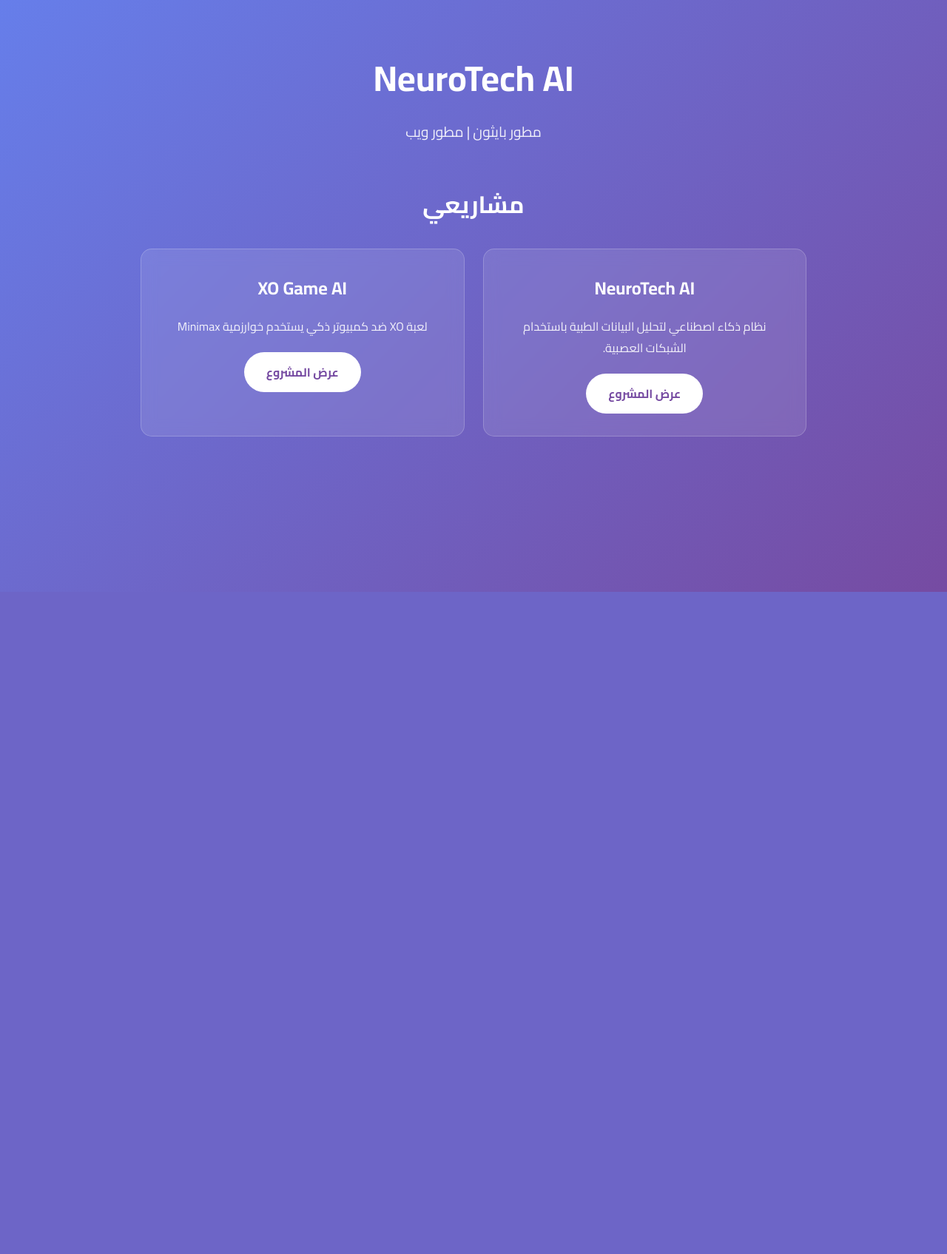
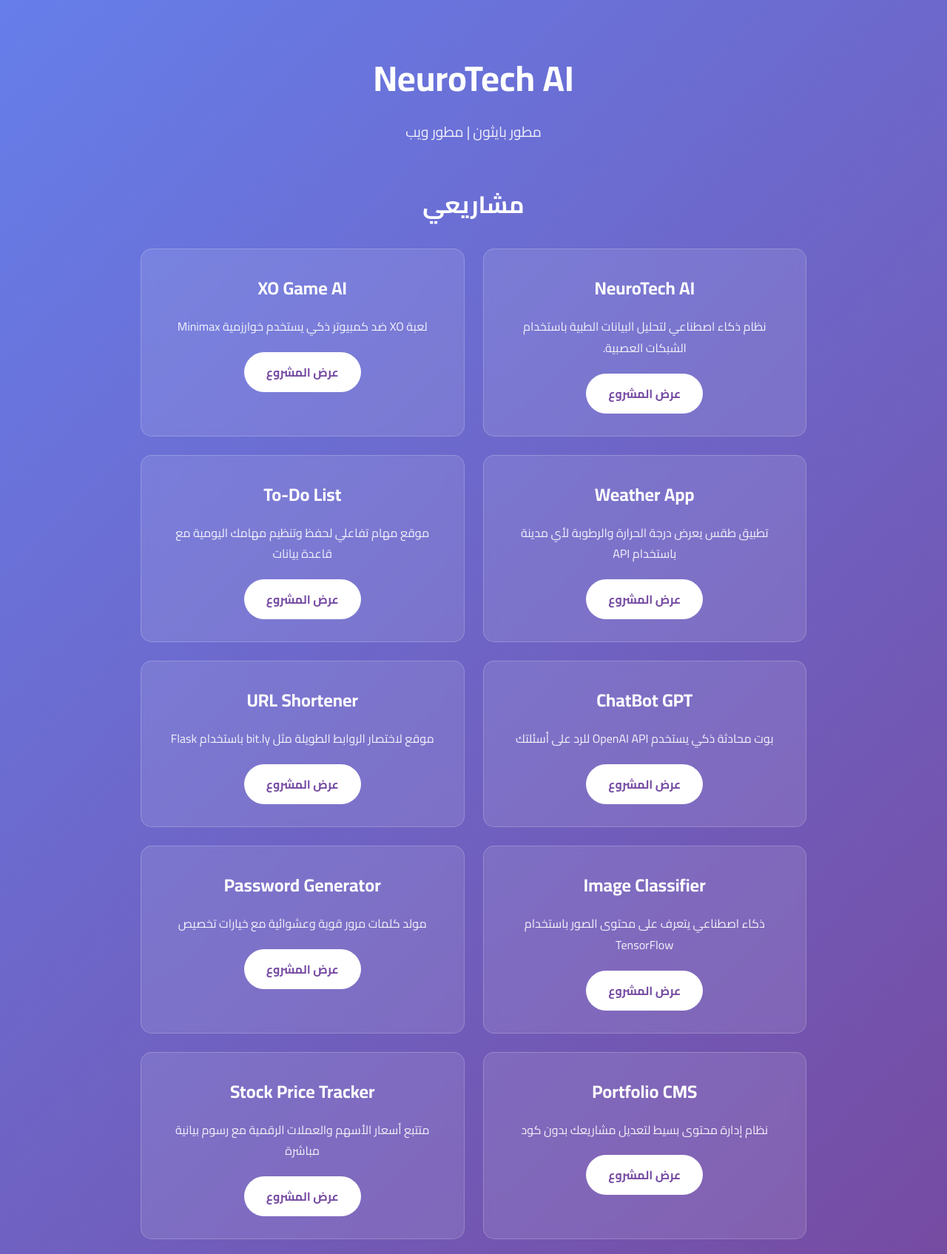
Before and after one commit to v2i9n/flask-website, a Flask app: page / in a window 1280 px wide. Shown: the whole page at 74% size. Before the commit the page ends 800 px from the top, so only its background shows below. Run offline with Flask 3, Linux system fonts and the light colour scheme.

Commit message:
update app.py with 10 projects

```diff
--- a/app.py
+++ b/app.py
@@ -6,10 +6,49 @@ app = Flask(__name__)
 def home():
     return render_template('index.html')
 
+@app.route('/project/<name>')
+def project(name):
+    return render_template('project.html', project_name=name)
+
 @app.route('/project/neurotech')
-def neurotech():
-    return "<h1 style='text-align:center; margin-top:100px; font-family:sans-serif'>NeuroTech AI<br><br>قريباً 🚀</h1>"
+def project_neurotech():
+    return render_template('project.html', project_name='NeuroTech AI')
 
 @app.route('/project/xo')
-def xo():
-    return "<h1 style='text-align:center; margin-top:100px; font-family:sans-serif'>XO Game AI<br><br>قريباً 🚀</h1>"
+def project_xo():
+    return render_template('project.html', project_name='XO Game AI')
+
+@app.route('/project/weather')
+def project_weather():
+    return render_template('project.html', project_name='Weather App')
+
+@app.route('/project/todo')
+def project_todo():
+    return render_template('project.html', project_name='To-Do List')
+
+@app.route('/project/chatbot')
+def project_chatbot():
+    return render_template('project.html', project_name='ChatBot GPT')
+
+@app.route('/project/shortener')
+def project_shortener():
+    return render_template('project.html', project_name='URL Shortener')
+
+@app.route('/project/classifier')
+def project_classifier():
+    return render_template('project.html', project_name='Image Classifier')
+
+@app.route('/project/password')
+def project_password():
+    return render_template('project.html', project_name='Password Generator')
+
+@app.route('/project/cms')
+def project_cms():
+    return render_template('project.html', project_name='Portfolio CMS')
+
+@app.route('/project/stocks')
+def project_stocks():
+    return render_template('project.html', project_name='Stock Price Tracker')
+
+if __name__ == '__main__':
+    app.run(debug=True)
--- a/templates/index.html
+++ b/templates/index.html
@@ -25,6 +25,54 @@
                 <p>لعبة XO ضد كمبيوتر ذكي يستخدم خوارزمية Minimax</p>
                 <a href="/project/xo" class="btn">عرض المشروع</a>
             </div>
+
+            <div class="card">
+                <h3>Weather App</h3>
+                <p>تطبيق طقس يعرض درجة الحرارة والرطوبة لأي مدينة باستخدام API</p>
+                <a href="/project/weather" class="btn">عرض المشروع</a>
+            </div>
+
+            <div class="card">
+                <h3>To-Do List</h3>
+                <p>موقع مهام تفاعلي لحفظ وتنظيم مهامك اليومية مع قاعدة بيانات</p>
+                <a href="/project/todo" class="btn">عرض المشروع</a>
+            </div>
+
+            <div class="card">
+                <h3>ChatBot GPT</h3>
+                <p>بوت محادثة ذكي يستخدم OpenAI API للرد على أسئلتك</p>
+                <a href="/project/chatbot" class="btn">عرض المشروع</a>
+            </div>
+
+            <div class="card">
+                <h3>URL Shortener</h3>
+                <p>موقع لاختصار الروابط الطويلة مثل bit.ly باستخدام Flask</p>
+                <a href="/project/shortener" class="btn">عرض المشروع</a>
+            </div>
+
+            <div class="card">
+                <h3>Image Classifier</h3>
+                <p>ذكاء اصطناعي يتعرف على محتوى الصور باستخدام TensorFlow</p>
+                <a href="/project/classifier" class="btn">عرض المشروع</a>
+            </div>
+
+            <div class="card">
+                <h3>Password Generator</h3>
+                <p>مولد كلمات مرور قوية وعشوائية مع خيارات تخصيص</p>
+                <a href="/project/password" class="btn">عرض المشروع</a>
+            </div>
+
+            <div class="card">
+                <h3>Portfolio CMS</h3>
+                <p>نظام إدارة محتوى بسيط لتعديل مشاريعك بدون كود</p>
+                <a href="/project/cms" class="btn">عرض المشروع</a>
+            </div>
+
+            <div class="card">
+                <h3>Stock Price Tracker</h3>
+                <p>متتبع أسعار الأسهم والعملات الرقمية مع رسوم بيانية مباشرة</p>
+                <a href="/project/stocks" class="btn">عرض المشروع</a>
+            </div>
         </div>
     </div>
 </body>
```
